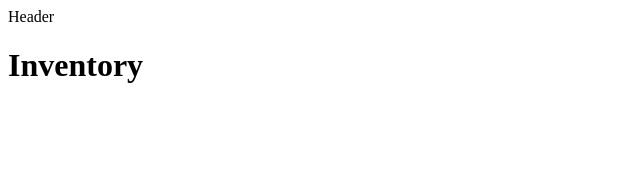
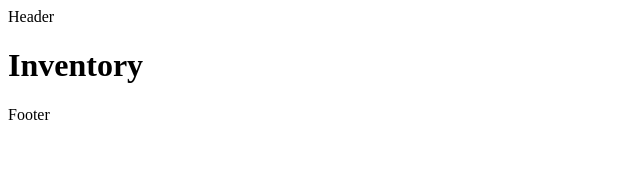
Before and after one commit to humairatasnim/instock-mont-blanc, a React (Vite) app: page /inventory in a window 1280 px wide. Shown: the top 196 px of the page, without its empty margins (0-640 px from the left). Built offline with nearby package versions, Linux system fonts and the light colour scheme.

Commit message:
add route and component for footer

```diff
--- a/src/App.jsx
+++ b/src/App.jsx
@@ -1,5 +1,6 @@
 import { BrowserRouter, Route, Routes, Navigate } from "react-router-dom";
 import Header from "./components/Header/Header";
+import Footer from "./components/Footer/Footer";
 import Warehouses from "./pages/Warehouses/Warehouses";
 import WarehouseDetails from "./pages/WarehouseDetails/WarehouseDetails";
 import AddWarehouse from "./pages/AddWarehouse/AddWarehouse";
@@ -33,6 +34,7 @@ function App() {
         {/* Fallback route */}
         <Route path="*" element={<Navigate to="/" />} />
       </Routes>
+      <Footer />
     </BrowserRouter>
   );
 }
--- /dev/null
+++ b/src/components/Footer/Footer.jsx
@@ -0,0 +1,10 @@
+import "./Footer.scss";
+
+function Footer() {
+
+  return (
+    <footer>Footer</footer>
+  )
+}
+
+export default Footer;
--- a/src/components/Header/Header.jsx
+++ b/src/components/Header/Header.jsx
@@ -1,4 +1,4 @@
-import './Header.scss'
+import "./Header.scss";
 
 function Header() {
 
@@ -7,4 +7,4 @@ function Header() {
   )
 }
 
-export default Header
+export default Header;
```
Also changed, not shown: src/components/Footer/Footer.scss (added).
